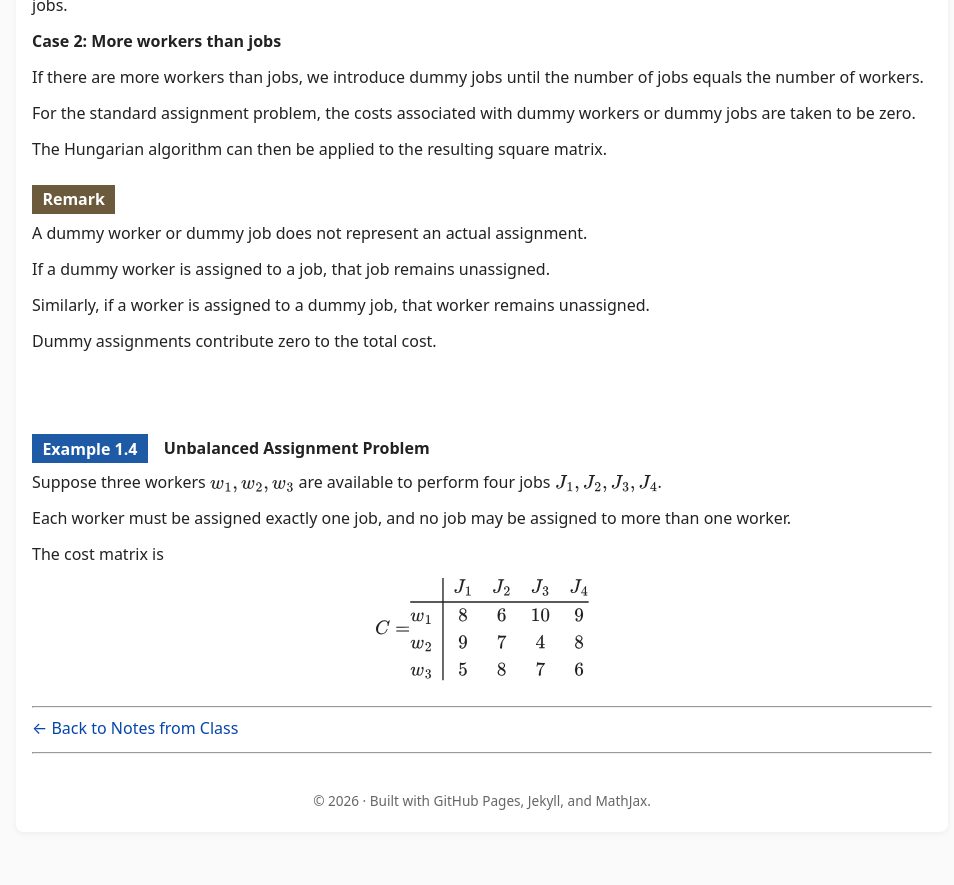
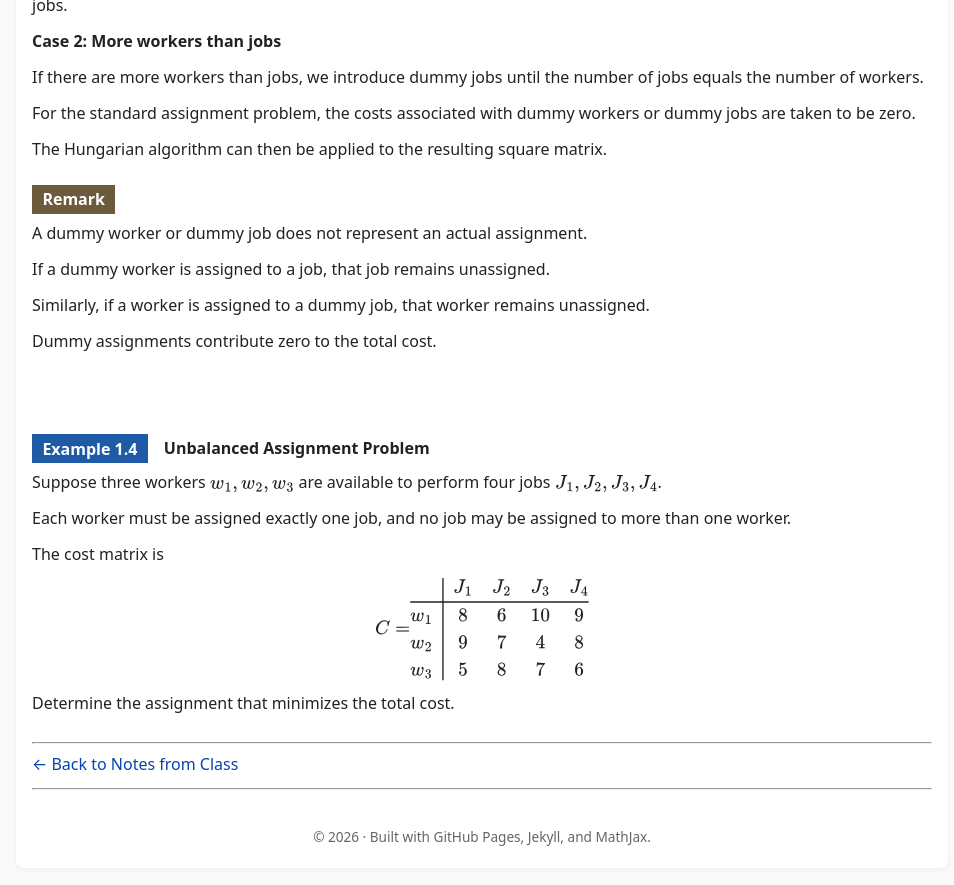
Before and after one commit to SaleemKamaludin/SaleemKamaludin.github.io, a Jekyll site: the page built from courses/math-2276/notes-from-class/supplementary-lecture-6/index.md, in a window 1280 px wide and 900 px high, scrolled down 9774 px. Shown: the top 885 px of the window, without its empty margins (158-1112 px from the left). Built offline with Jekyll 4.4.1, drawn with Linux system fonts in a browser that asks for light colours; before the commit the page ends 10638 px from its top, so only the background shows below that.

Commit message:
Add problem instruction to Example 1.4

```diff
--- a/courses/math-2276/notes-from-class/supplementary-lecture-6/index.md
+++ b/courses/math-2276/notes-from-class/supplementary-lecture-6/index.md
@@ -1624,6 +1624,15 @@ w_3 & 5 & 8 & 7 & 6
     </div>
 
   </div>
+
+  <div id="example-unbalanced-assignment-problem-instruction">
+
+    <p>
+      Determine the assignment that minimizes the
+      total cost.
+    </p>
+
+  </div>
 </div>
 
 
```
